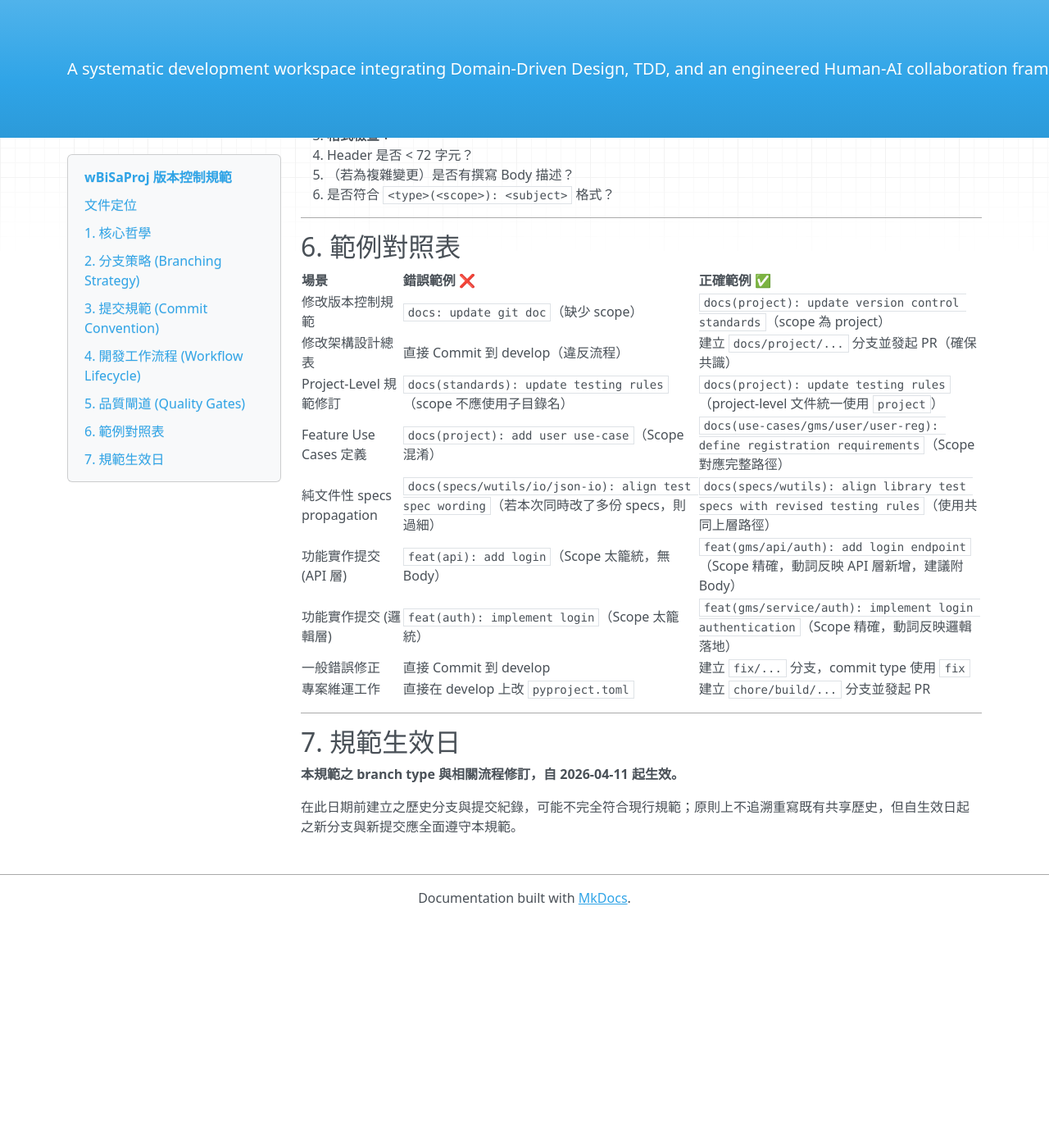
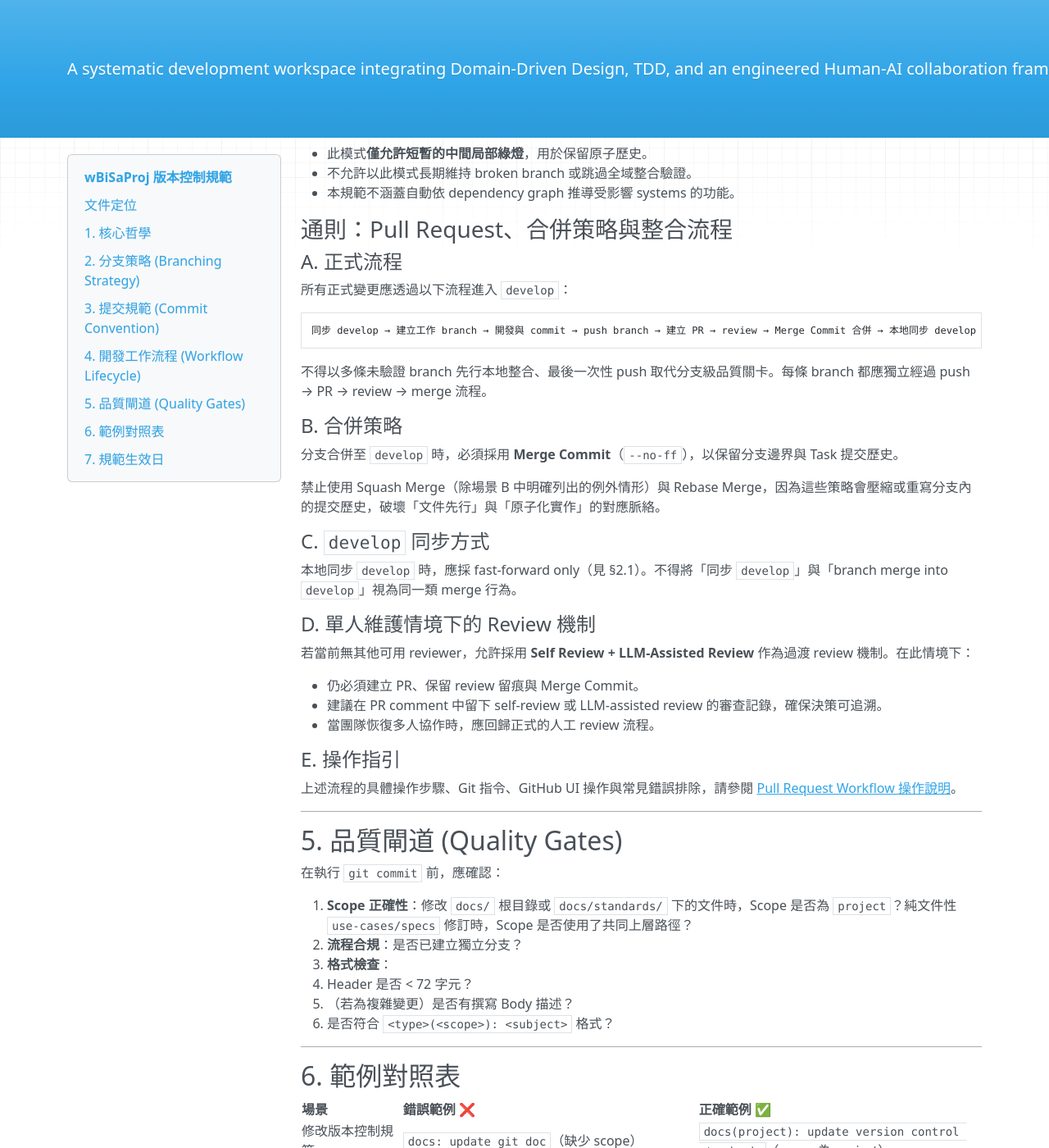
Before and after one commit to Wanini0209/wBiSaProj, an MkDocs documentation site: the page built from docs/standards/version-control.md, in a window 1280 px wide and 1400 px high, scrolled down 10986 px. Shown: the whole window at 82% size. Built offline with MkDocs 1.6.1, drawn with Linux system fonts in a browser that asks for light colours; nearby versions of some CDN libraries; before the commit the page ends 12109 px from its top, so only the background shows below that; some of the changed text lies outside the part shown.

Commit message:
docs(project): formalize pr workflow and develop sync rules
Add develop local sync positioning to §2.1, establishing
fast-forward only as the required sync method for local develop.

Add general integration rules to §4 covering:

- Mandatory branch → push → PR → review → merge commit flow
- Merge commit (--no-ff) as the only permitted merge strategy
  for branch integration
- Fast-forward only for local develop sync, distinguished from
  branch integration merge
- Self Review + LLM-Assisted Review as transitional mechanism
  for single-maintainer scenarios
- Formal reference to pull-request-workflow.md operation guide

````diff
--- a/docs/standards/version-control.md
+++ b/docs/standards/version-control.md
@@ -40,6 +40,18 @@
 |:---------|:-----|:-----|:-----|
 | `master` | Read-Only | 生產環境分支 | 僅接受從 `develop` 或 `hotfix` 的合併。代表當前線上穩定版本。 |
 | `develop` | Protected | 開發主線分支 | 所有工作分支的合併目標。原則上禁止直接 Commit，所有變更需透過 PR 合併。 |
+
+#### `develop` 本地同步定位
+
+本地 `develop` 僅作為 `origin/develop` 的同步副本，不應作為長期承載未正式整合變更的工作分支。同步 `develop` 時應採 **fast-forward only**，確保本地 `develop` 始終與遠端保持一致，不以同步行為額外產生 merge commit：
+
+```bash
+git checkout develop
+git fetch origin
+git merge --ff-only origin/develop
+```
+
+此處的 fast-forward only 與分支整合時的 Merge Commit（`--no-ff`）是不同概念：前者用於保持本地同步副本乾淨，後者用於保留分支邊界與 Task 歷史。
 
 ### 2.2 工作分支 (Working Branches)
 
@@ -495,6 +507,40 @@ docs(project): update version control standards
 - 不允許以此模式長期維持 broken branch 或跳過全域整合驗證。
 - 本規範不涵蓋自動依 dependency graph 推導受影響 systems 的功能。
 
+### 通則：Pull Request、合併策略與整合流程
+
+#### A. 正式流程
+
+所有正式變更應透過以下流程進入 `develop`：
+
+```text
+同步 develop → 建立工作 branch → 開發與 commit → push branch → 建立 PR → review → Merge Commit 合併 → 本地同步 develop
+```
+
+不得以多條未驗證 branch 先行本地整合、最後一次性 push 取代分支級品質關卡。每條 branch 都應獨立經過 push → PR → review → merge 流程。
+
+#### B. 合併策略
+
+分支合併至 `develop` 時，必須採用 **Merge Commit**（`--no-ff`），以保留分支邊界與 Task 提交歷史。
+
+禁止使用 Squash Merge（除場景 B 中明確列出的例外情形）與 Rebase Merge，因為這些策略會壓縮或重寫分支內的提交歷史，破壞「文件先行」與「原子化實作」的對應脈絡。
+
+#### C. `develop` 同步方式
+
+本地同步 `develop` 時，應採 fast-forward only（見 §2.1）。不得將「同步 `develop`」與「branch merge into `develop`」視為同一類 merge 行為。
+
+#### D. 單人維護情境下的 Review 機制
+
+若當前無其他可用 reviewer，允許採用 **Self Review + LLM-Assisted Review** 作為過渡 review 機制。在此情境下：
+
+- 仍必須建立 PR、保留 review 留痕與 Merge Commit。
+- 建議在 PR comment 中留下 self-review 或 LLM-assisted review 的審查記錄，確保決策可追溯。
+- 當團隊恢復多人協作時，應回歸正式的人工 review 流程。
+
+#### E. 操作指引
+
+上述流程的具體操作步驟、Git 指令、GitHub UI 操作與常見錯誤排除，請參閱 [Pull Request Workflow 操作說明](../guides/pull-request-workflow.md)。
+
 ---
 
 ## 5. 品質閘道 (Quality Gates)
````
